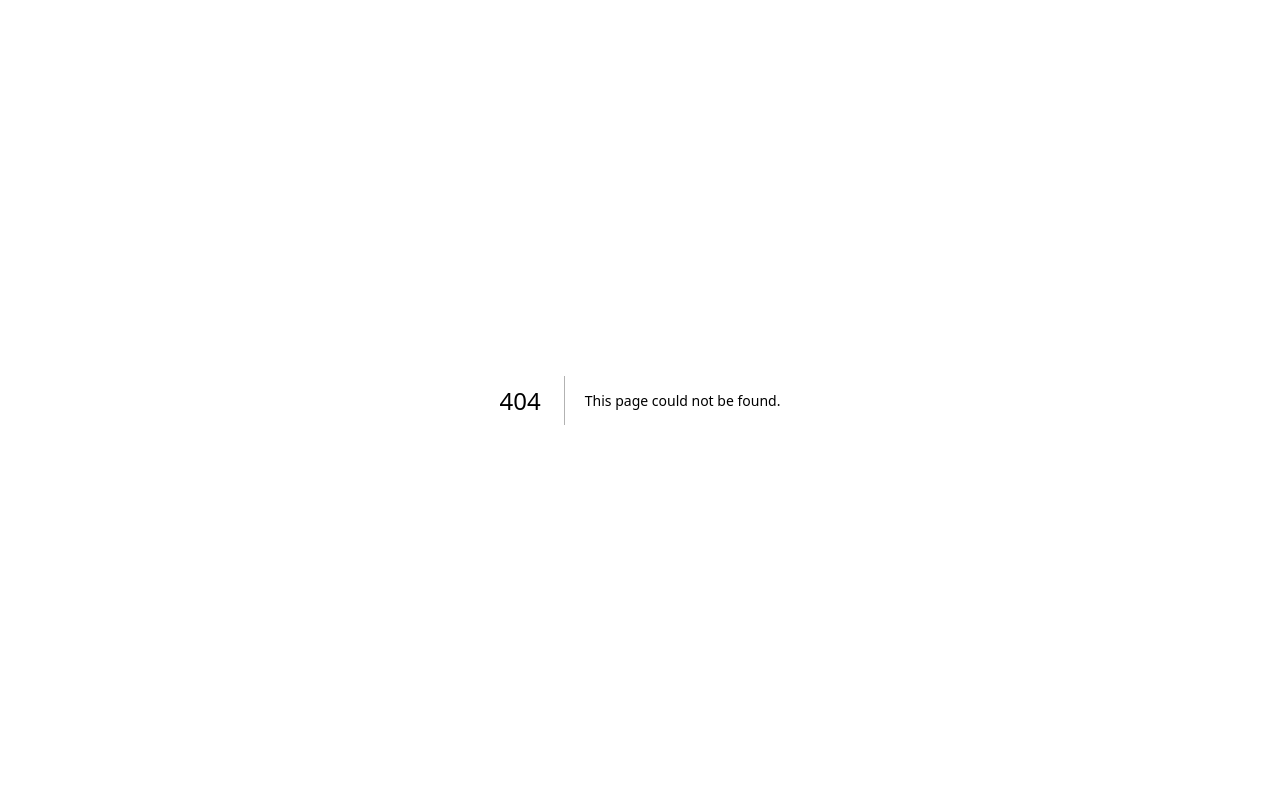
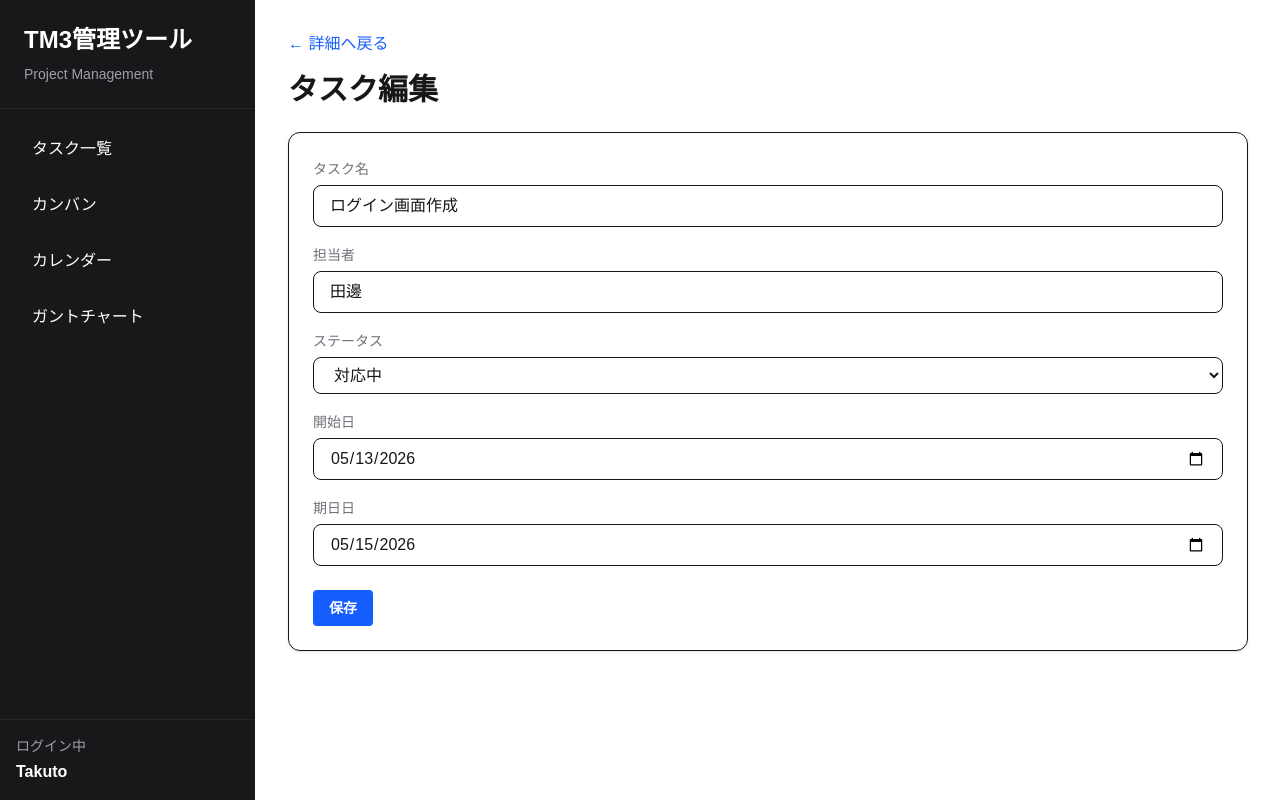
Before and after one commit to kazu0801-b/tm3-management-app, a Next.js app in the folder frontend/: page /tasks/1/edit in a window 1280 px wide. Before the commit this address had no page. Built offline with nearby package versions, Linux system fonts and the light colour scheme.

Commit message:
タスク編集画面を実装

```diff
--- /dev/null
+++ b/frontend/src/app/tasks/[id]/edit/page.tsx
@@ -0,0 +1,163 @@
+"use client";
+
+import { AppLayout } from "@/components/templates/AppLayout";
+import { mockTasks } from "@/data/mockTasks";
+import { Task, TaskStatus } from "@/types/task";
+import Link from "next/link";
+import { useParams, useRouter } from "next/navigation";
+import { useEffect, useState } from "react";
+
+const TaskEditPage = () => {
+    const params = useParams();
+    const router = useRouter();
+
+    const taskId = params.id;
+
+    const [tasks, setTasks] = useState<Task[]>(mockTasks);
+    const [isLoaded, setIsLoaded] = useState(false);
+    const [title, setTitle] = useState("");
+    const [assignee, setAssignee] = useState("");
+    const [status, setStatus] = useState<TaskStatus>("todo");
+    const [startDate, setStartDate] = useState("");
+    const [dueDate, setDueDate] = useState("");
+
+    useEffect(() => {
+        const savedTasks = localStorage.getItem("tasks");
+
+        if (savedTasks) {
+            setTasks(JSON.parse(savedTasks));
+        }
+
+        setIsLoaded(true);
+    }, []);
+
+    const task = tasks.find((task) => task.id.toString() === taskId);
+
+    useEffect(() => {
+        if(!task) return;
+
+        setTitle(task.title);
+        setAssignee(task.assignee);
+        setStatus(task.status);
+        setStartDate(task.startDate);
+        setDueDate(task.dueDate);
+    }, [task]);
+
+    if (!isLoaded) {
+        return (
+            <AppLayout>
+                <p>読み込み中....</p>
+            </AppLayout>
+        );
+    };
+
+    if (!task) {
+        return (
+            <AppLayout>
+                <p>タスクが見つかりません</p>
+            </AppLayout>
+        );
+    }
+
+    const handleSubmit = (e: React.FormEvent<HTMLFormElement>) => {
+        e.preventDefault();
+
+        const updatedTasks = tasks.map((taskItem) => {
+            if (taskItem.id === task.id) {
+                return {
+                    ...taskItem,
+                    title,
+                    assignee,
+                    status,
+                    startDate,
+                    dueDate,
+                };
+            }
+
+            return taskItem;
+        });
+
+        setTasks(updatedTasks);
+        localStorage.setItem("tasks", JSON.stringify(updatedTasks));
+
+        router.push(`/tasks/${task.id}`);
+    };
+
+    return (
+        <AppLayout>
+            <Link
+                href={`/tasks/${params.id}`}
+                className="mb-4 inline-block text-blue-600 hover:underline"
+            >
+                ← 詳細へ戻る
+            </Link>
+
+            <h1 className="text-3xl font-bold">タスク編集</h1>
+
+            <form onSubmit={handleSubmit} className="mt-6 rounded-xl border bg-white p-6 shadow-sm">
+                <label className="block">
+                    <span className="text-sm text-zinc-500">タスク名</span>
+                    <input
+                        type="text"
+                        value={title}
+                        onChange={(e) => setTitle(e.target.value)}
+                        className="mt-1 w-full rounded-lg border px-4 py-2"
+                    />
+                </label>
+
+                <label className="mt-4 block">
+                    <span className="text-sm text-zinc-500">担当者</span>
+                    <input
+                        type="text"
+                        value={assignee}
+                        onChange={(e) => setAssignee(e.target.value)}
+                        className="mt-1 w-full rounded-lg border px-4 py-2"
+                    />
+                </label>
+
+                <label className="mt-4 block">
+                    <span className="text-sm text-zinc-500">ステータス</span>
+                    <select
+                        value={status}
+                        onChange={(e) => setStatus(e.target.value as TaskStatus)}
+                        className="mt-1 w-full rounded-lg border px-4 py-2"
+                    >
+                        <option value="todo">未対応</option>
+                        <option value="doing">対応中</option>
+                        <option value="review">確認中</option>
+                        <option value="done">対応済み</option>
+                    </select>
+                </label>
+
+                <label className="mt-4 block">
+                    <span className="text-sm text-zinc-500">開始日</span>
+                    <input
+                        type="date"
+                        value={startDate}
+                        onChange={(e) => setStartDate(e.target.value)}
+                        className="mt-1 w-full rounded-lg border px-4 py-2"
+                    />
+                </label>
+
+                <label className="mt-4 block">
+                    <span className="text-sm text-zinc-500">期日日</span>
+                    <input
+                        type="date"
+                        value={dueDate}
+                        onChange={(e) => setDueDate(e.target.value)}
+                        className="mt-1 w-full rounded-lg border px-4 py-2"
+                    />
+                </label>
+
+                <button
+                    type="submit"
+                    className="mt-6 rounded bg-blue-600 px-4 py-2 text-sm font-bold text-white hover:bg-blue-700"
+                >
+                    保存
+                </button>
+            </form>
+        </AppLayout>
+    );
+};
+
+export default TaskEditPage;
--- a/frontend/src/app/tasks/[id]/page.tsx
+++ b/frontend/src/app/tasks/[id]/page.tsx
@@ -69,7 +69,16 @@ const TaskDetailPage = () => {
       >
         一覧へ戻る
       </Link>
-      <h1 className="text-3xl font-bold">タスク詳細</h1>
+      <div>
+        <h1 className="text-3xl font-bold">タスク詳細</h1>
+
+        <Link
+          href={`/tasks/${task.id}/edit`}
+          className="rounded bg-blue-600 px-4 py-2 text-sm font-bold text-white hover:bg-clue-700"
+        >
+          編集
+        </Link>
+      </div>
 
       <div className="mt-6 rounded-xl border bg-white p-6 shadow-sm">
         <p className="text-sm text-zinc-500">タスク名</p>
```
